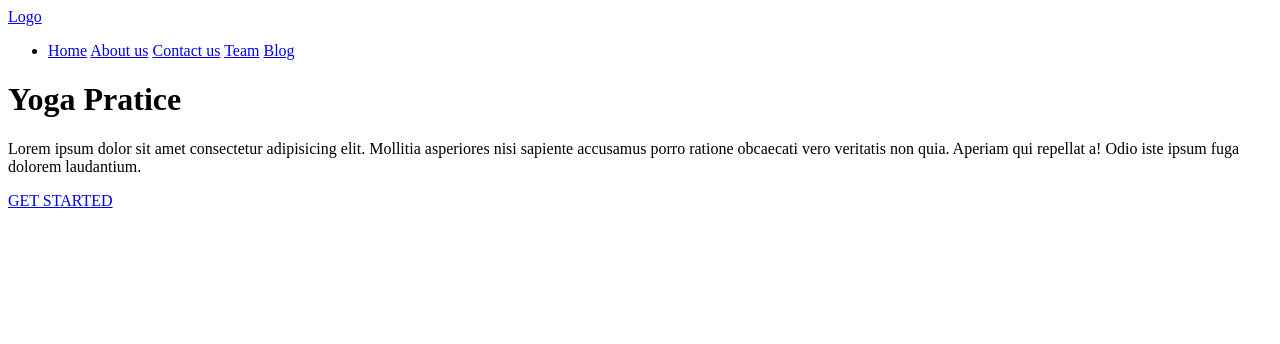
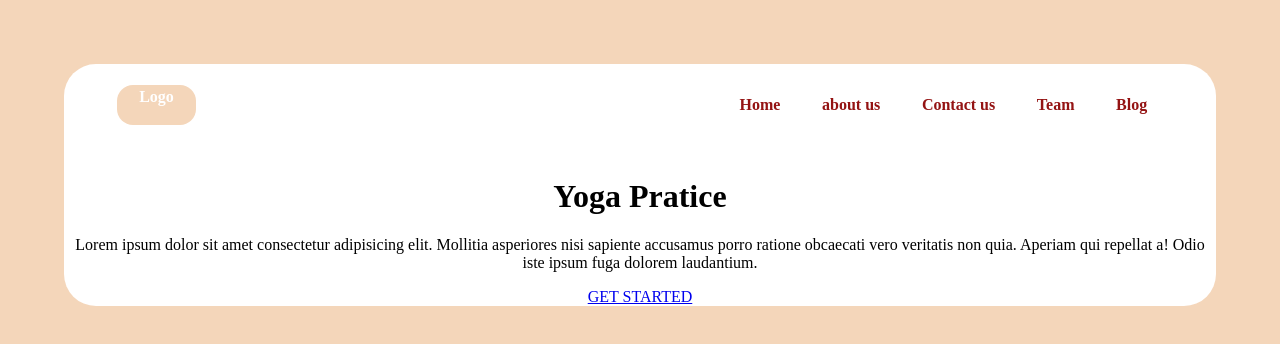
Before and after one commit to YuriSarmanho/IogaPage, a plain HTML site: page index.html in a window 1280 px wide. Drawn offline with Linux system fonts and the light colour scheme.

Commit message:
navbar terminada

```diff
--- /dev/null
+++ b/css/main.scss
@@ -0,0 +1,36 @@
+body{
+    margin: 0;
+    background-color: #F4D6BA;
+    font-family: 'poppins';
+}
+.container{
+    background-color: white;
+    margin: 4em;
+    border-radius: 2em;
+    text-align: center;
+}
+nav{
+    display: flex;
+    padding: 1em;
+    margin: 2em;
+    justify-content: space-between;
+        .cta-button{
+            text-decoration:none;
+            background-color: #F4D6BA;
+            padding: .2em 1.4em ;
+            margin: .3em ;
+            color: white;
+            border-radius: 1em;
+            font-weight: bold;
+        }
+        .navButtons{
+            text-decoration: none;
+            color: #941313;
+            font-weight: bold;
+            padding: 1.3em;
+        }
+        ul{
+            display: flex;
+            list-style-type: none;
+        }
+}
--- a/index.html
+++ b/index.html
@@ -4,6 +4,7 @@
     <meta charset="UTF-8">
     <meta http-equiv="X-UA-Compatible" content="IE=edge">
     <meta name="viewport" content="width=device-width, initial-scale=1.0">
+    <link rel="stylesheet" href="css/main.css">
     <title>Ioga</title>
 </head>
 <body>
@@ -11,13 +12,11 @@
         <nav>
             <a href="#" class="cta-button">Logo</a>
             <ul>
-                <li>
-                    <a href="#" class="navButtons">Home</a>
-                    <a href="#" class="navButtons">About us</a>
-                    <a href="#" class="navButtons">Contact us</a>
-                    <a href="#" class="navButtons">Team</a>
-                    <a href="#" class="navButtons">Blog</a>
-                </li>
+                <li><a href="#" class="navButtons">Home</a></li>
+                <li><a href="#" class="navButtons">about us</a></li>
+                <li><a href="#" class="navButtons">Contact us</a></li>
+                <li><a href="#" class="navButtons">Team</a></li>
+                <li><a href="#" class="navButtons">Blog</a></li>
             </ul>
         </nav>
         <div class="container-msg">
```
Also changed, not shown: css/main.css (added), 1 other file.
